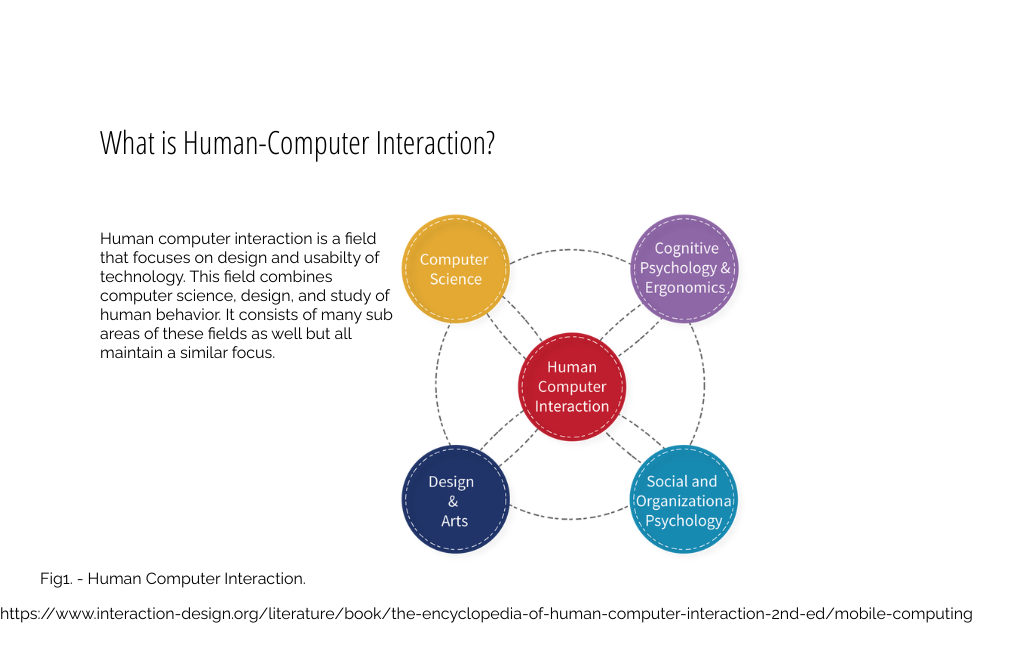
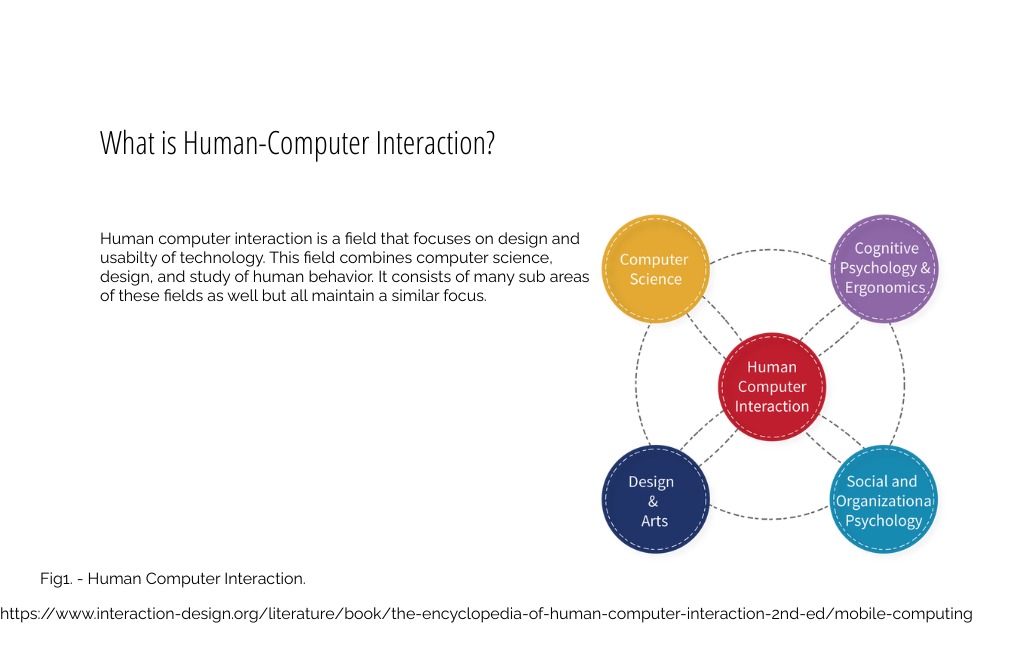
Before and after one commit to Mimileo/cst336, a PHP site: page /homework/homework1/index.html in a window 1280 px wide. Shown: the part 50-712 px from the top of the page, without its empty margins (0-1034 px from the left). Run offline with PHP 8.4, Linux system fonts and the light colour scheme.

Commit message:
update lab

```diff
--- a/homework/homework1/css/styles.css
+++ b/homework/homework1/css/styles.css
@@ -53,11 +53,14 @@ li a:hover {
 }
 
 #hci{
-    width:300px;
+    width:500px;
     float:left;
 }
 
-
+#hci-img{
+    position:relative;
+    margin-right: 100px;
+}
 
 #cpu img {
     border-radius: 25px;
```
